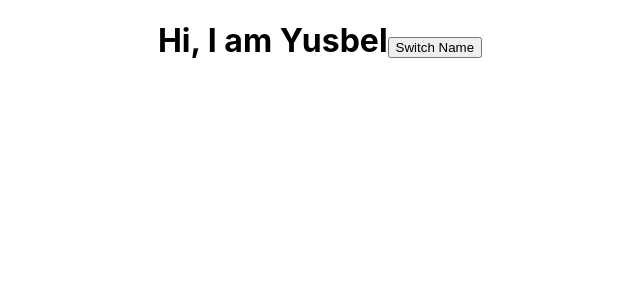
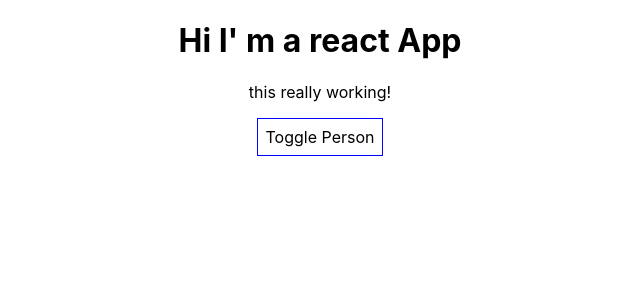
Before and after one commit to yusbel86/curso-react, a React (Create React App) app in the folder react-complete-guide/: page / in a window 1280 px wide. Shown: the top 300 px of the page, without its empty margins (320-960 px from the left). Built offline with nearby package versions, Linux system fonts and the light colour scheme.

Commit message:
Dynamic content

```diff
--- a/react-complete-guide/src/App.js
+++ b/react-complete-guide/src/App.js
@@ -40,14 +40,17 @@ class App extends Component {
   }
 
  render(){
-  return (
-    <div className="App">
-     <h1>Hi, I am Yusbel
-       <button
-           onClick={this.togglePersonHandler}>Switch Name</button>
-       </h1>
-      {
-      this.state.showPerson === true ?
+   const style ={
+     background: 'white',
+     font: 'inherit',
+     border: '1px solid blue',
+     padding: '8px',
+     cursor: 'pointer'
+   }
+
+   let person = null;
+   if (this.state.showPerson){
+     person = (
       <div>
       <Person
       name={this.state.persona[0].name}
@@ -63,8 +66,18 @@ class App extends Component {
       name={this.state.persona[2].name}
       age={this.state.persona[2].age}
       />
-      </div> : null
+     </div>
+     );
    }
+  return (
+    <div className="App">
+      <h1>Hi I' m a react App </h1>
+      <p>this really working!</p>
+      <button
+         style={style}
+         onClick={this.togglePersonHandler}>Toggle Person</button>
+         {person}
+
     </div>
   );
  }
```
Lines whose indentation alone changed are shown as unchanged.
